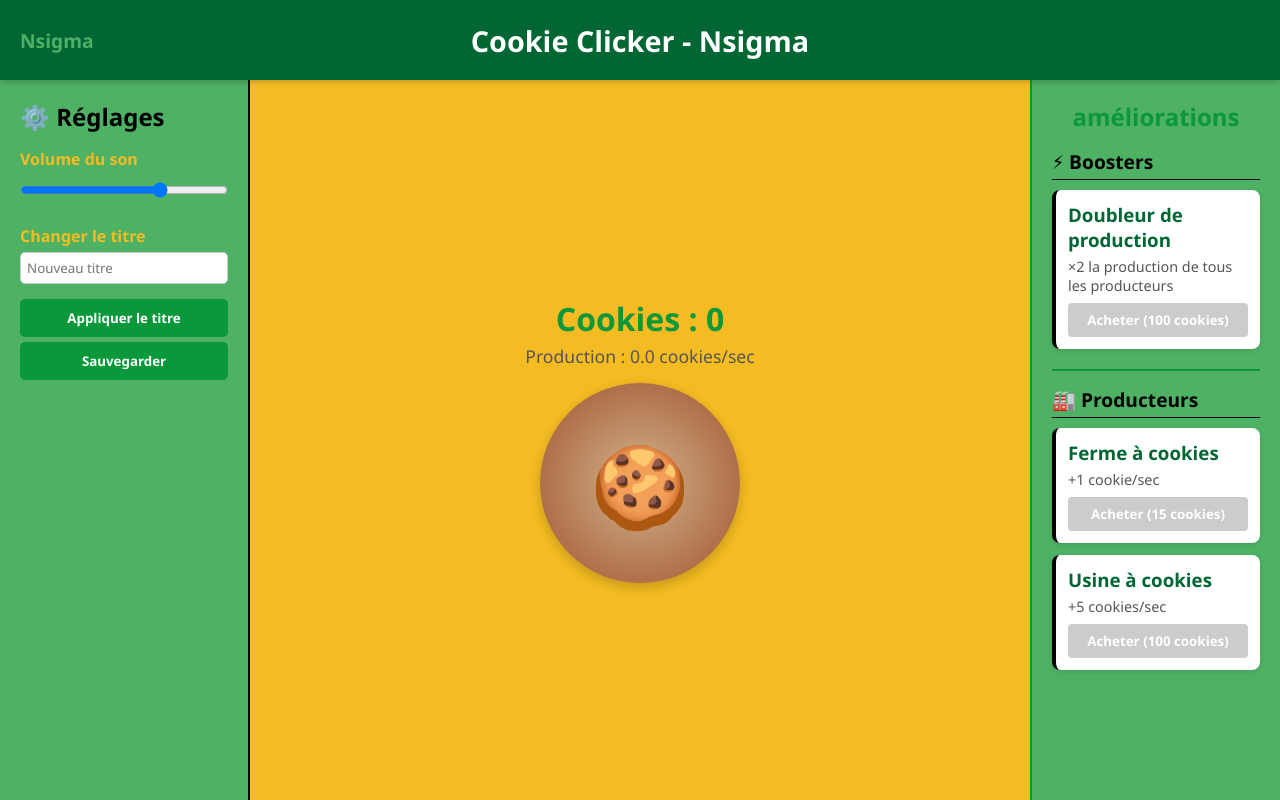
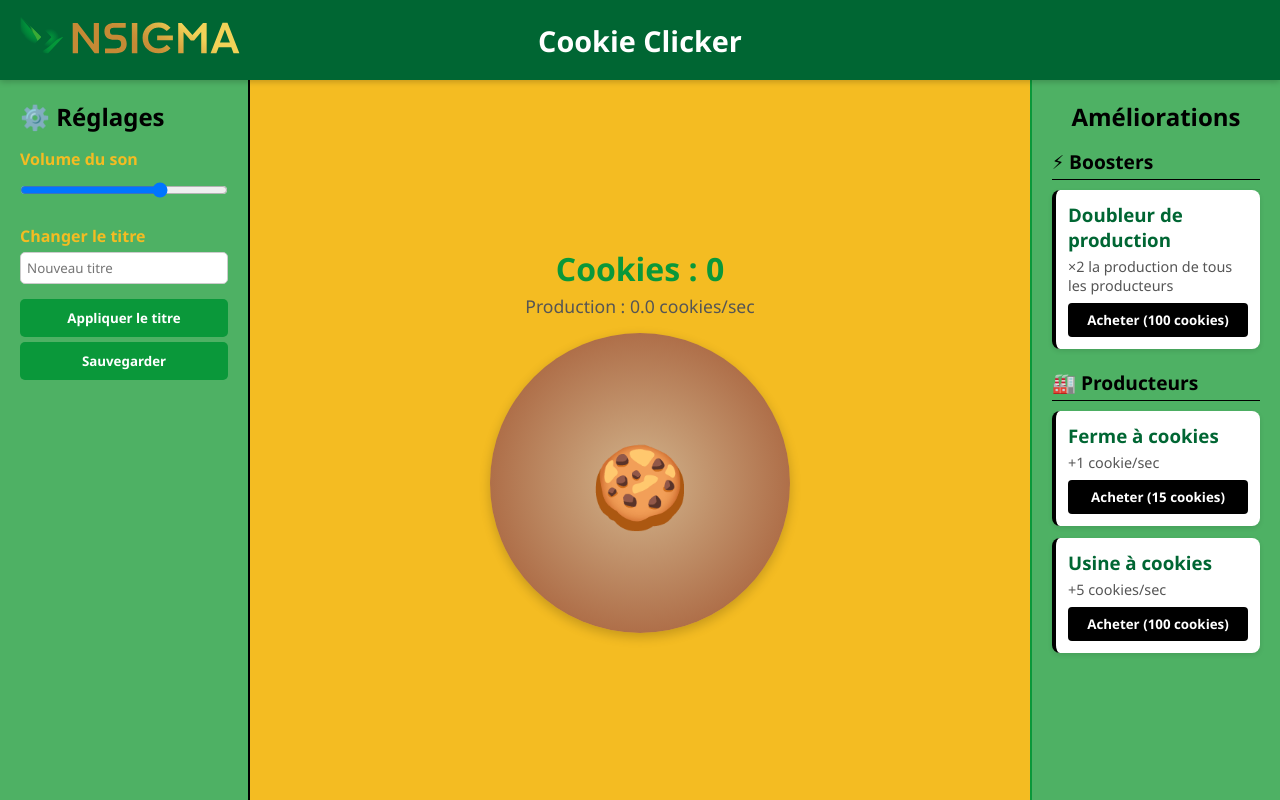
Before and after one commit to irachid852/Cookie-Clicker-equipe-2, a plain HTML site: page main.html in a window 1280 px wide. Drawn offline with Linux system fonts and the light colour scheme.

Commit message:
Add files via upload
Ajout du logo
Modification du fonctionnement des fonctions Get_COST, séparation entre Machines et Booster

```diff
--- a/main.html
+++ b/main.html
@@ -10,11 +10,13 @@
 </head>
 <body>
   <header>
-    <div id="nsigma-logo">Nsigma</div>
-    <h1 id="game-title">Cookie Clicker - Nsigma</h1>
+    <div id="nsigma-logo">
+      <img src="images/logo.svg"> </img>
+    </div>
+    <h1 id="game-title">Cookie Clicker</h1>
   </header>
 
-  <!-- Menu Deroulant -->
+  <!-- Menu des Réglages-->
   <aside class="menu">
     <h2>⚙️ Réglages</h2>
     <label for="volume">Volume du son</label>
@@ -38,7 +40,7 @@
 
   <!-- Améliorations à droite -->
   <aside class="upgrades">
-    <h2>améliorations</h2>
+    <h2>Améliorations</h2>
 
      <!-- BOOSTERS -->
     <div class="section">
@@ -50,7 +52,6 @@
       </div>
     </div>
 
-    <div class="divider"></div>
 
     <!-- PRODUCTEURS -->
     <div class="section">
--- a/script.js
+++ b/script.js
@@ -37,13 +37,17 @@ cookieElement.addEventListener('click', () => {
 });
 
 // Calcul du coût exponentiel
-function getCost(base, owned) {
-  return Math.ceil(base * Math.pow(1.15, owned));
+function getCost_Prod(base, owned) {
+  return Math.ceil(base * Math.pow(1.40, owned));
+}
+
+function getCost_Booster(base,owned) {
+  return Math.ceil(base * Math.pow(5.0,owned))
 }
 
 // Acheter une ferme
 function buyFarm() {
-  const cost = getCost(baseFarmCost, farms);
+  const cost = getCost_Prod(baseFarmCost, farms);
   if (cookies >= cost) {
     cookies -= cost;
     farms += 1;
@@ -54,7 +58,7 @@ function buyFarm() {
 
 // Acheter une usine
 function buyFactory() {
-  const cost = getCost(baseFactoryCost, factories);
+  const cost = getCost_Prod(baseFactoryCost, factories);
   if (cookies >= cost) {
     cookies -= cost;
     factories += 1;
@@ -65,7 +69,7 @@ function buyFactory() {
 
 // Acheter un booster
 function buyBooster() {
-  const cost = getCost(baseBoosterCost, boosters);
+  const cost = getCost_Booster(baseBoosterCost, boosters);
   if (cookies >= cost) {
     cookies -= cost;
     boosters += 1;
@@ -87,9 +91,9 @@ function updateDisplay() {
   const cps = calculateCPS();
   cpsDisplay.textContent = `Production : ${cps.toFixed(1)} cookies/sec`;
   //Mise à jour des coûts affichés
-  document.getElementById('farm-cost').textContent = getCost(baseFarmCost, farms);
-  document.getElementById('factory-cost').textContent = getCost(baseFactoryCost, factories);
-  document.getElementById('booster-cost').textContent = getCost(baseBoosterCost, boosters);
+  document.getElementById('farm-cost').textContent = getCost_Prod(baseFarmCost, farms);
+  document.getElementById('factory-cost').textContent = getCost_Prod(baseFactoryCost, factories);
+  document.getElementById('booster-cost').textContent = getCost_Booster(baseBoosterCost, boosters);
   //Visualisation de si on peut acheter les nouvelles usines ou non
   document.querySelectorAll('.upgrade-item button').forEach((btn, i) => {
     let cost;
--- a/styles.css
+++ b/styles.css
@@ -120,8 +120,8 @@ header {
 }
 
 #cookie {
-  width: 200px;
-  height: 200px;
+  width: 300px;
+  height: 300px;
   background: radial-gradient(circle, #D2B48C, #A0522D);
   border-radius: 50%;
   cursor: pointer;
@@ -151,7 +151,7 @@ header {
 
 .upgrades h2 {
   margin-bottom: 15px;
-  color: var(--vert);
+  color: var(--noir);
   text-align: center;
 }
 
```
Also changed, not shown: images/logo.svg (added).
